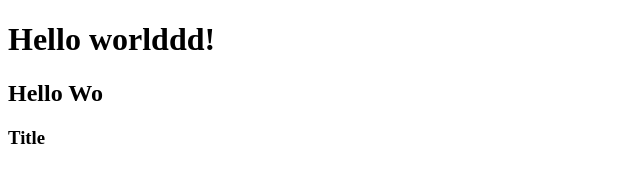
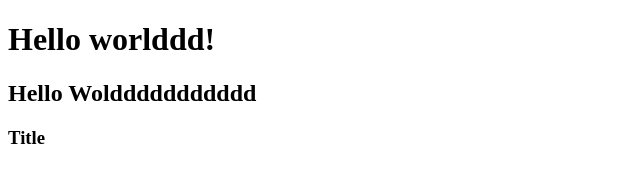
Before and after one commit to drunkSamura1/project1, a plain HTML site: page index.html in a window 1280 px wide. Shown: the whole page, without its empty margins (0-640 px from the left). Drawn offline with Linux system fonts and the light colour scheme.

Commit message:
index modification

```diff
--- a/index.html
+++ b/index.html
@@ -7,7 +7,7 @@
 </head>
 <body>
     <h1>Hello worlddd!</h1>
-    <h2>Hello Wo</h2>
+    <h2>Hello Wolddddddddddd</h2>
     <h3>Title</h3>
     <script src="js/script.js"></script>
 </body>
```
